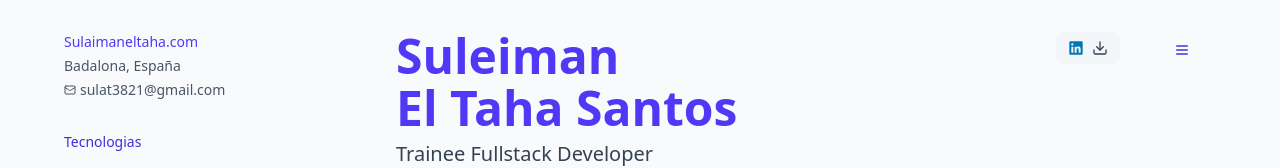
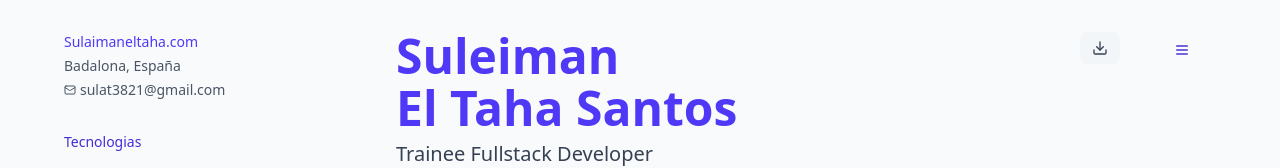
Before and after one commit to SulaimanTahaSantos/portfoliosulaiman, a Next.js app: page /cv in a window 1280 px wide. Shown: the top 168 px of the page. Built offline with nearby package versions, Linux system fonts and the light colour scheme; what @react-pdf/renderer would draw is missing.

Commit message:
borrar linkedin y poner solo icono descarga

```diff
--- a/src/app/components/LinkedinDownload.tsx
+++ b/src/app/components/LinkedinDownload.tsx
@@ -1,7 +1,6 @@
 "use client";
 
 import { Button } from "@/components/ui/button";
-import { LinkedinLogo } from "@/app/components/LinkedinLogo";
 import { Download } from "lucide-react";
 import { CVPdf } from "./CVPdf";
 import { pdf } from '@react-pdf/renderer';
@@ -33,7 +32,6 @@ export function LinkedinDownload({ className }: LinkedinDownloadButtonProps) {
       aria-label="Descargar CV"
       title="Descargar CV"
     >
-      <LinkedinLogo  />
       <span>
         <Download  />
       </span>
```
